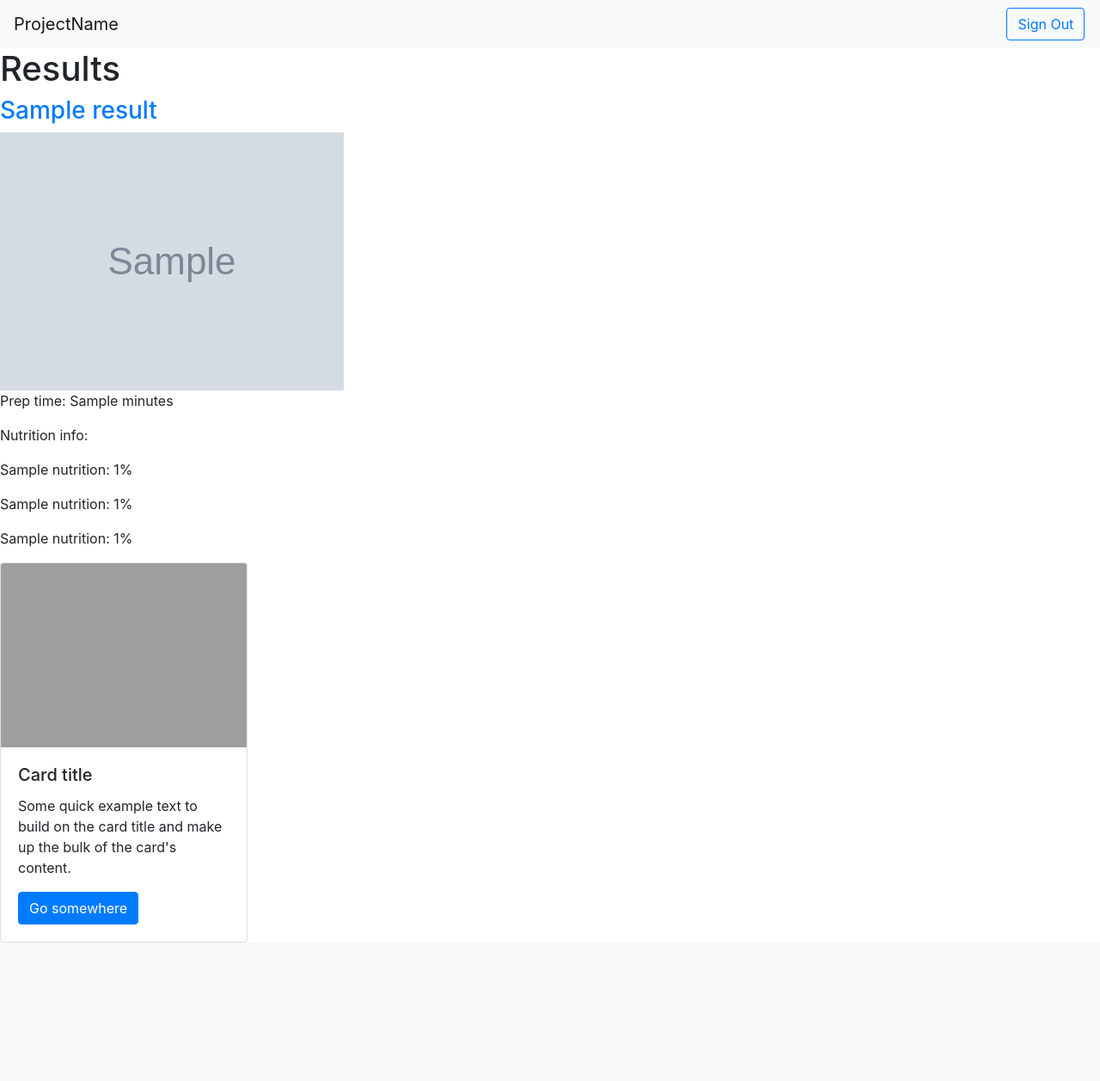
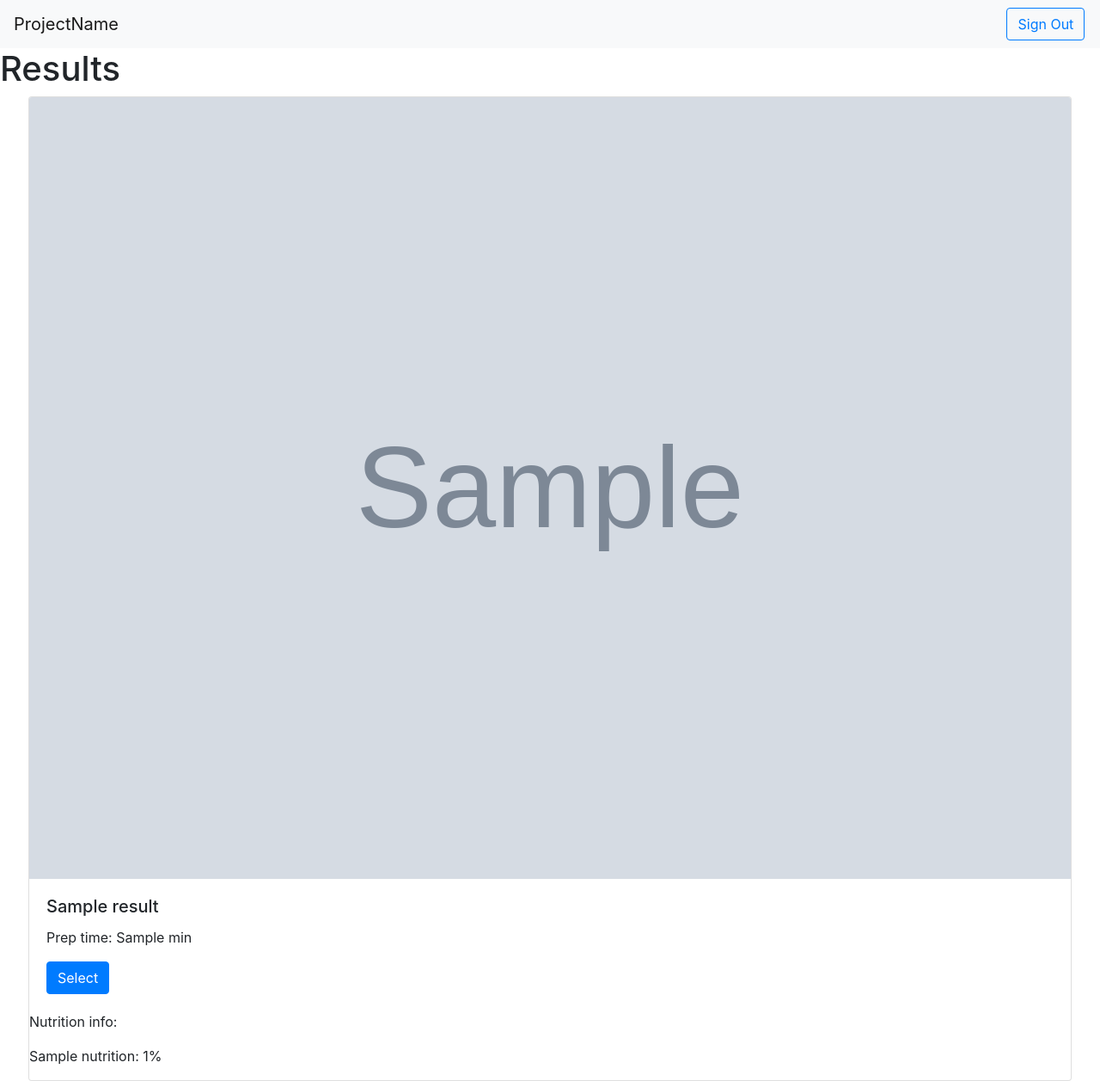
Before and after one commit to njgupta23/MealHub, a Flask app: template templates/results.html in a window 1280 px wide. Shown: the whole page at 86% size. Before the commit the page ends 1096 px from the top, so only its background shows below. Run offline with Flask 2, Linux system fonts and the light colour scheme; the template is opened without the code that fills it: most values are stand-ins (such as "Sample title", 1, 10 or a date in 2020); grey boxes marked "Sample" are stand-in pictures; some libraries are stand-ins or nearby versions; grey boxes are pictures that could not be loaded.

Commit message:
trying to clean up results layout

```diff
--- a/server.py
+++ b/server.py
@@ -134,7 +134,7 @@
                 }
 
     params_search = {
-                       "number": 10,
+                       "number": 12,
                        "offset": 0,
                        "query": "main course",
                        "limitLicense": False,
@@ -157,7 +157,7 @@
                            params=params_search
                            )
 
-    results = response.body["results"]    # results is a list of 10 results
+    results = response.body["results"]    # results is a list of 12 results
 
     for result in results:
         recipe_id = result["id"]    # need this for second GET request (for nutrient info)
@@ -175,7 +175,9 @@
         result["url"] = nutrition.body["sourceUrl"]
         result["image"] = nutrition.body["image"]
 
-    return render_template("results.html", results=results) #pass stuff to jinja template
+    nutrients = [1,3,7]
+
+    return render_template("results.html", results=results, nutrients=nutrients) #pass stuff to jinja template
 
 
 ######### Helper functions ##########
--- a/static/styles.css
+++ b/static/styles.css
@@ -0,0 +1,3 @@
+.card {
+    display: inline-block;
+}
--- a/templates/base.html
+++ b/templates/base.html
@@ -7,6 +7,9 @@
 
     <!-- Bootstrap CSS -->
     <link rel="stylesheet" href="https://stackpath.bootstrapcdn.com/bootstrap/4.1.0/css/bootstrap.min.css" integrity="sha384-9gVQ4dYFwwWSjIDZnLEWnxCjeSWFphJiwGPXr1jddIhOegiu1FwO5qRGvFXOdJZ4" crossorigin="anonymous">
+
+    <!-- My CSS -->
+    <link rel="stylesheet" href="/../static/styles.css">
 
     <title>HB Project</title>
   </head>
--- a/templates/results.html
+++ b/templates/results.html
@@ -12,28 +12,26 @@
 
 <h1>Results</h1>
 
-{% for result in results %}
-    <h3><a href={{ result["url"] }}>{{ result["title"] }}</a></h3>
-    <img src={{ result["image"] }}>
-    <p>Prep time: {{ result["readyInMinutes"] }} minutes</p>
-    <p>Nutrition info: </p>
-    {% for i in range(3) %}
-        <p>{{ result["nutrition"][i]["title"] }}: {{ result["nutrition"][i]["percentOfDailyNeeds"] }}%</p>
+
+<div class="d-flex justify-content-center card-deck">
+
+    {% for result in results %}
+        <div class="card mx-5" style="width: 18rem;">
+        <a href={{ result["url"] }}><img class="card-img-top" src={{ result["image"] }}></a>
+        <div class="card-body">
+          <h5 class="card-title">{{ result["title"] }}</h5>
+          <p class="card-text">Prep time: {{ result["readyInMinutes"] }} min</p>
+          <button type="button" class="btn btn-primary">Select</button>
+        </div>
+
+        <p>Nutrition info: </p>
+        {% for i in nutrients %}
+            <p>{{ result["nutrition"][i]["title"] }}: {{ result["nutrition"][i]["percentOfDailyNeeds"] }}%</p>
+        {% endfor %}
+        </div>
     {% endfor %}
-{% endfor %}
 
-
-
-<div class="card" style="width: 18rem;">
-  <img class="card-img-top" src=".../100px180/" alt="Card image cap">
-  <div class="card-body">
-    <h5 class="card-title">Card title</h5>
-    <p class="card-text">Some quick example text to build on the card title and make up the bulk of the card's content.</p>
-    <a href="#" class="btn btn-primary">Go somewhere</a>
-  </div>
 </div>
 
 
-
-
 {% endblock %}
```
Also changed, not shown: templates/signin_form.html (+0 -21 lines), templates/user_profile.html (+38 -7 lines).
